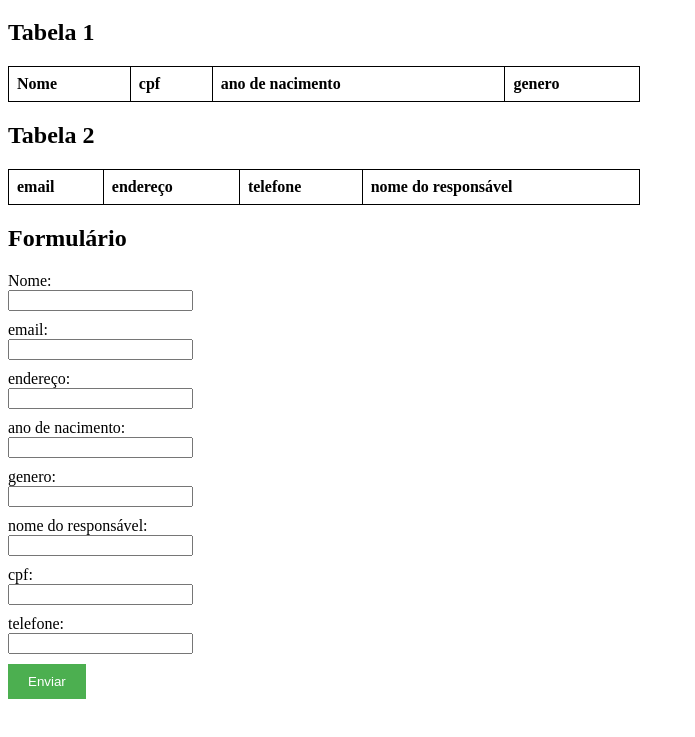
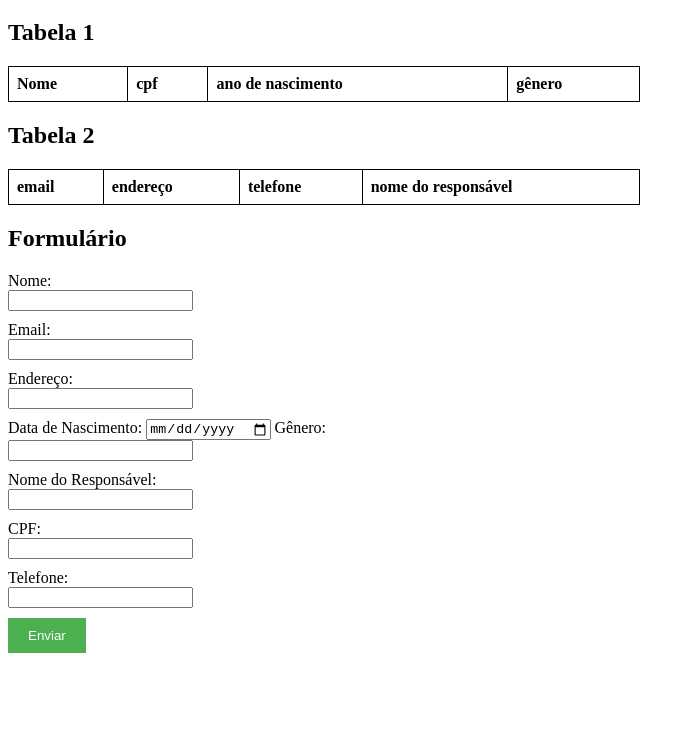
Before and after one commit to RaphaelhOliveira/2D_JavaBD, a plain HTML site: page index.html in a window 1280 px wide. Shown: the part 61-798 px from the top of the page, without its empty margins (0-695 px from the left). Drawn offline with Linux system fonts and the light colour scheme.

Commit message:
Update index.html

```diff
--- a/index.html
+++ b/index.html
@@ -15,8 +15,8 @@
             <tr>
                 <th>Nome</th>
                 <th>cpf</th>
-                <th>ano de nacimento</th>
-                <th>genero</th>
+                <th>ano de nascimento</th>
+                <th>gênero</th>
             </tr>
         </thead>
         <tbody>
@@ -44,25 +44,25 @@
         <label for="texto1">Nome:</label>
         <input type="text" id="texto1" name="texto1">
 
-        <label for="texto2">email:</label>
+        <label for="texto2">Email:</label>
         <input type="text" id="texto2" name="texto2">
 
-        <label for="texto3">endereço:</label>
+        <label for="texto3">Endereço:</label>
         <input type="text" id="texto3" name="texto3">
 
-        <label for="texto4">ano de nacimento:</label>
-        <input type="text" id="texto4" name="texto4">
+        <label for="dataNascimento">Data de Nascimento:</label>
+        <input type="date" id="dataNascimento" name="dataNascimento">
 
-        <label for="texto5">genero:</label>
+        <label for="texto5">Gênero:</label>
         <input type="text" id="texto5" name="texto5">
 
-        <label for="texto6">nome do responsável:</label>
+        <label for="texto6">Nome do Responsável:</label>
         <input type="text" id="texto6" name="texto6">
 
-        <label for="numero1">cpf:</label>
+        <label for="numero1">CPF:</label>
         <input type="number" id="numero1" name="numero1">
 
-        <label for="numero2">telefone:</label>
+        <label for="numero2">Telefone:</label>
         <input type="number" id="numero2" name="numero2">
 
         <input type="submit" value="Enviar">
```
